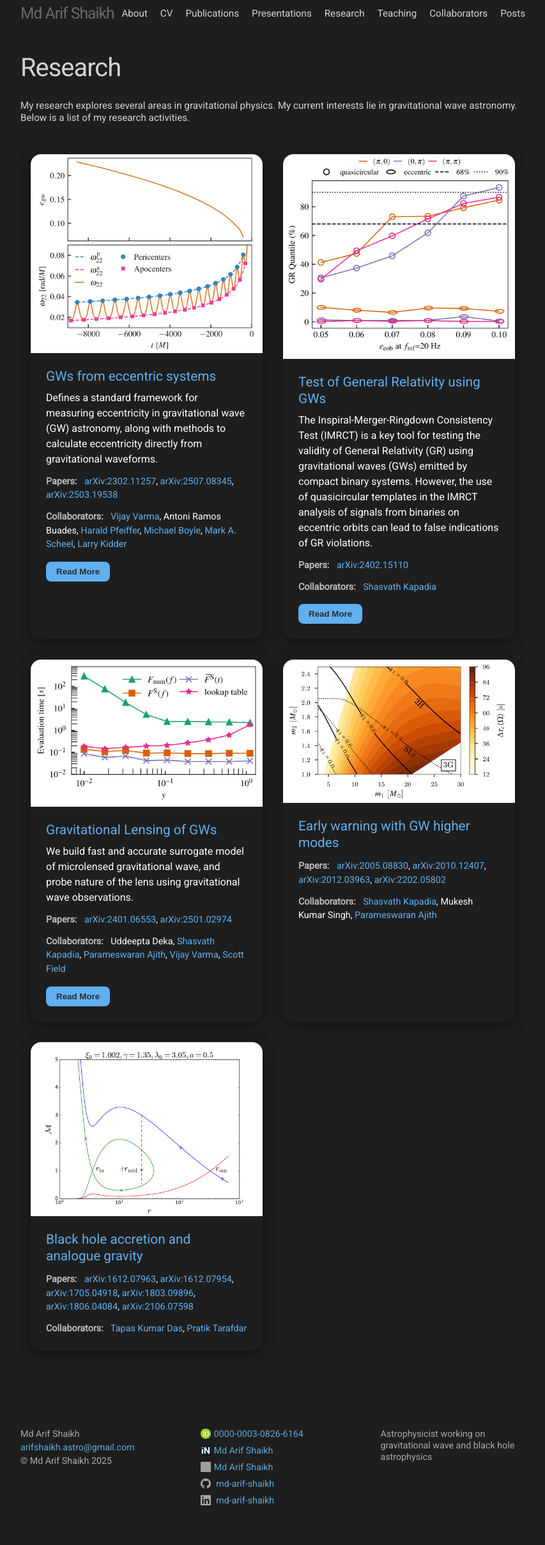
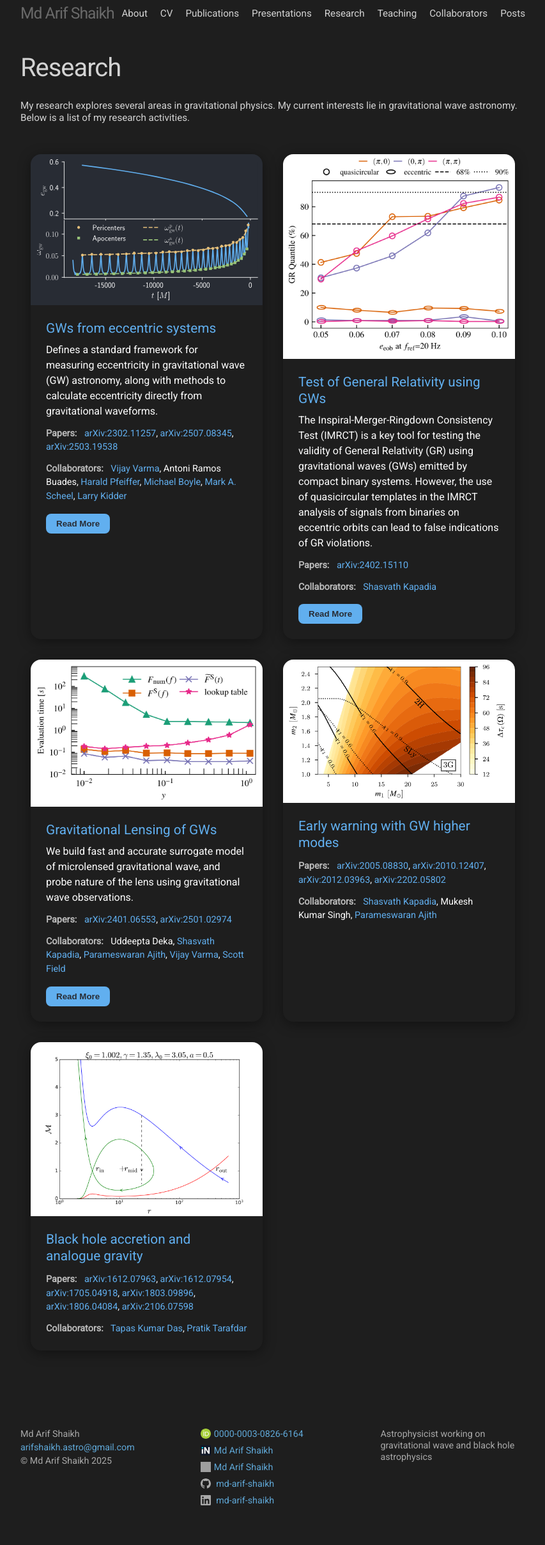
Before and after one commit to md-arif-shaikh/md-arif-shaikh.github.io, a Jekyll site: the page built from 05_research.html, in a window 1280 px wide. Shown: the whole page at 64% size, without its empty margins (213-1066 px from the left). Built offline with Jekyll 4.4.1, drawn with Linux system fonts in a browser that asks for light colours; a style sheet for code colours, icons or effects is not loaded; grey boxes are pictures that could not be loaded.

Commit message:
add dark theme plot

```diff
--- a/_data/research.yaml
+++ b/_data/research.yaml
@@ -1,6 +1,6 @@
 defining-eccentricity:
   title: GWs from eccentric systems
-  header-image: "/assets/research/defining_eccentricity/definitions.png"
+  header-image: "/assets/research/defining_eccentricity/definitions-dark.svg"
   header-pdf: "/assets/research/defining_eccentricity/definitions.pdf"
   collaborators:
     - Vijay-Varma
```
Also changed, not shown: assets/research/defining_eccentricity/definitions-dark.svg (added), 2 other files.
